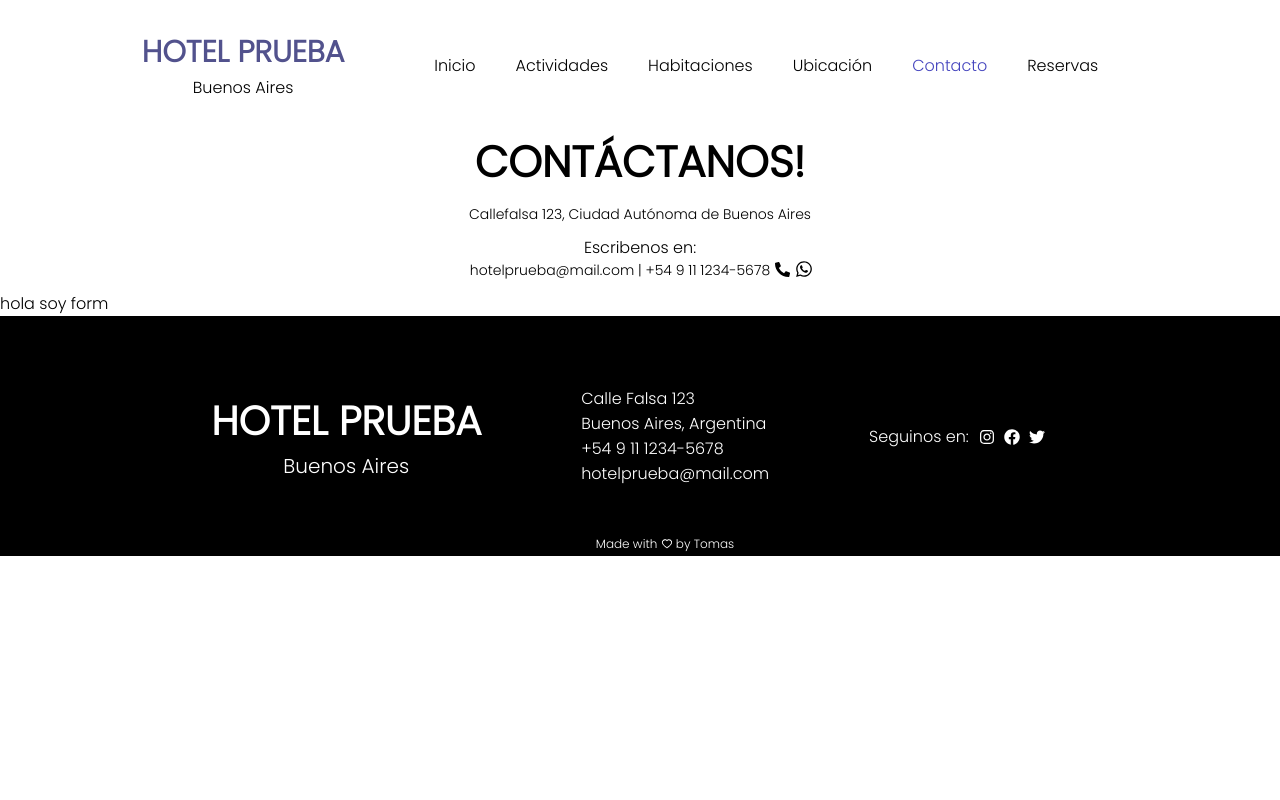
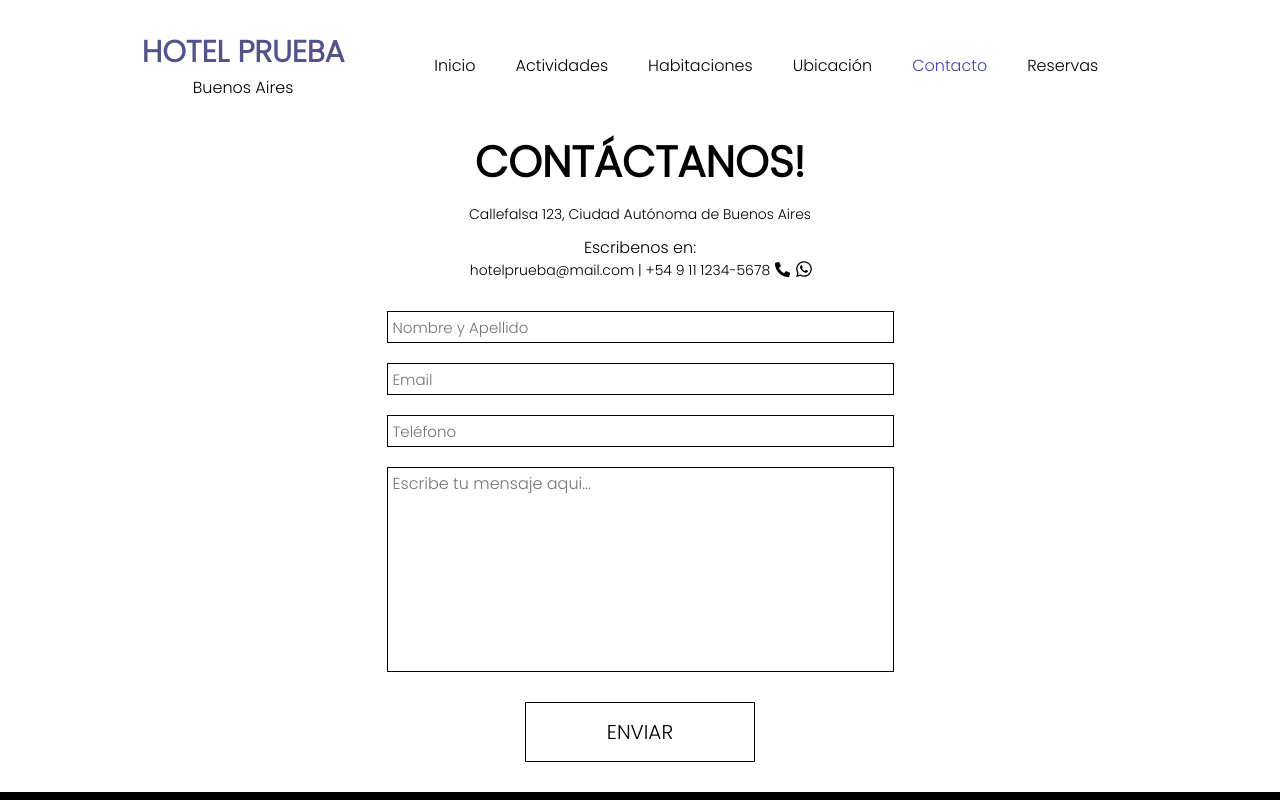
Before and after one commit to TomasPino5/Hotel-Test, a React (Vite) app in the folder client/: page /contacto in a window 1280 px wide. Shown: the top 800 px of the page. Built offline with nearby package versions, Linux system fonts and the light colour scheme.

Commit message:
form started

```diff
--- a/client/src/components/contact/FormView.jsx
+++ b/client/src/components/contact/FormView.jsx
@@ -7,14 +7,101 @@ const FormView = () => {
         name: "",
         email: "",
         phone: "",
-        message: "",
+        message: ""
     })
+
+    const [errors, setErrors] = useState({
+        name: "",
+        email: "",
+        phone: "",
+        message: ""
+    })
+
+    const validate = () => {
+        let isValid = true;
+        let errors = {};
+
+        if (form.name.trim() === "") {
+            errors.name = "El nombre es obligatorio";
+            isValid = false;
+        }
+
+        if (!/^[^\s@]+@[^\s@]+\.[^\s@]+$/.test(form.email)) {
+            errors.email = "Correo electrónico inválido";
+            isValid = false;
+        }
+
+        const phoneRegex = /^[0-9]{10}$/;
+        if (!phoneRegex.test(form.phone)) {
+            errors.phone = "Número de teléfono inválido";
+            isValid = false;
+        }
+
+        setErrors(errors);
+        return isValid;
+    }
+
+    const handleSubmit = (e) => {
+        e.preventDefault();
+
+        if (validate()) {
+            // Envía el formulario
+            console.log("Formulario válido, enviar datos:", form);
+            // Aquí puedes enviar los datos a tu API o realizar otras operaciones necesarias
+        } else {
+            console.log("Formulario inválido, corrige los errores antes de enviar.");
+        }
+    };
 
     return (
         <>
-            <div className={styles.container}>
-                hola soy form
-            </div>
+            <form onSubmit={handleSubmit} className={styles.container}>
+
+                <input
+                    type="text"
+                    placeholder='Nombre y Apellido'
+                    value={form.name}
+                    onChange={(e) => setForm({ ...form, name: e.target.value })}
+                    className={styles.input}
+                />
+                {errors.name && <span className={styles.error}>{errors.name}</span>}
+
+                <input
+                    type="text"
+                    placeholder='Email'
+                    value={form.email}
+                    onChange={(e) => setForm({ ...form, email: e.target.value })}
+                    className={styles.input}
+                />
+                {errors.email && <span className={styles.error}>{errors.email}</span>}
+
+                <input
+                    type="text"
+                    placeholder='Teléfono'
+                    value={form.phone}
+                    onChange={(e) => setForm({ ...form, phone: e.target.value })}
+                    className={styles.input}
+                />
+                {errors.phone && <span className={styles.error}>{errors.phone}</span>}
+
+                <textarea
+                    name="textarea"
+                    id="textarea"
+                    placeholder='Escribe tu mensaje aqui...'
+                    value={form.message}
+                    onChange={(e) => setForm({ ...form, message: e.target.value })}
+                    className={styles.textarea}
+                />
+                {errors.message && <span className={styles.error}>{errors.message}</span>}
+
+                <button
+                    type='submit'
+                    className={styles.btn}
+                >
+                    ENVIAR
+                </button>
+
+            </form>
         </>
     )
 }
--- a/client/src/components/contact/FormView.module.css
+++ b/client/src/components/contact/FormView.module.css
@@ -0,0 +1,46 @@
+.container {
+    display: flex;
+    flex-direction: column;
+    align-items: center;
+}
+
+.input {
+    margin-top: 20px;
+    border: 1px solid black;
+    outline: none;
+    height: 30px;
+    width: 500px;
+    padding-left: 5px;
+    font-size: 15px;
+}
+
+.textarea {
+    margin-top: 20px;
+    border: 1px solid black;
+    outline: none;
+    resize: none;
+    height: 200px;
+    width: 500px;
+    padding: 3px 0 0 5px;
+    font-size: 15px;
+}
+
+.textarea::placeholder {
+    font-size: 16px;
+}
+
+.btn {
+    height: 60px;
+    width: 230px;
+    background-color: #fff;
+    border: 1px solid black;
+    transition: all 1s;
+    cursor: pointer;
+    margin: 30px 0 30px 0;
+    font-size: 20px;
+}
+
+.btn:hover {
+    background-color: black;
+    color: #fff;
+}
```
